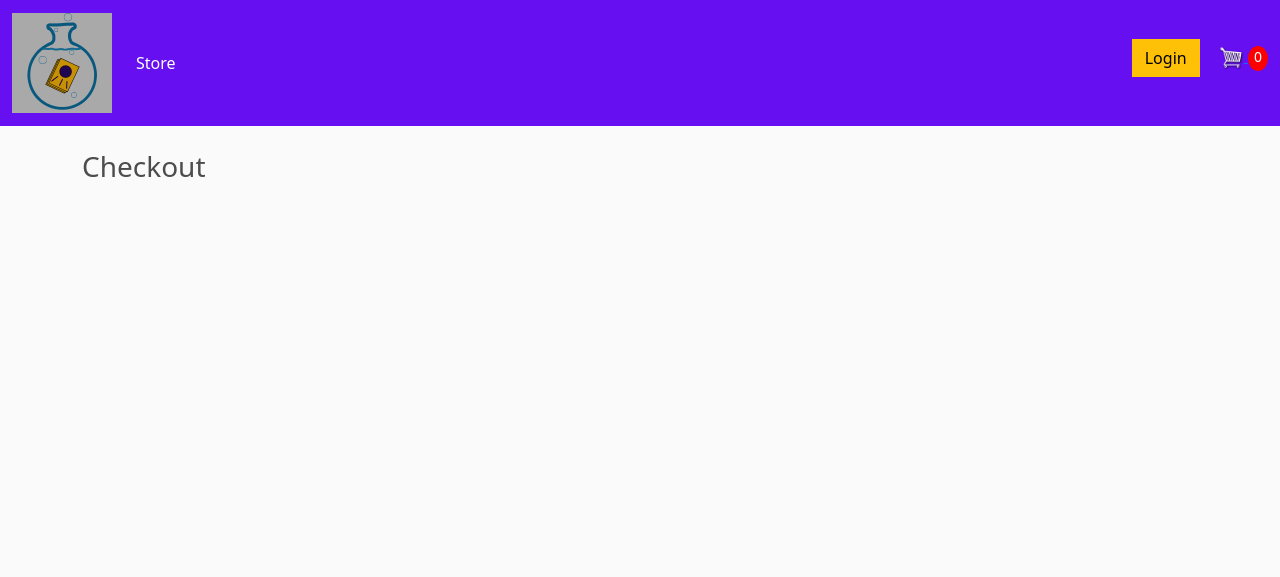
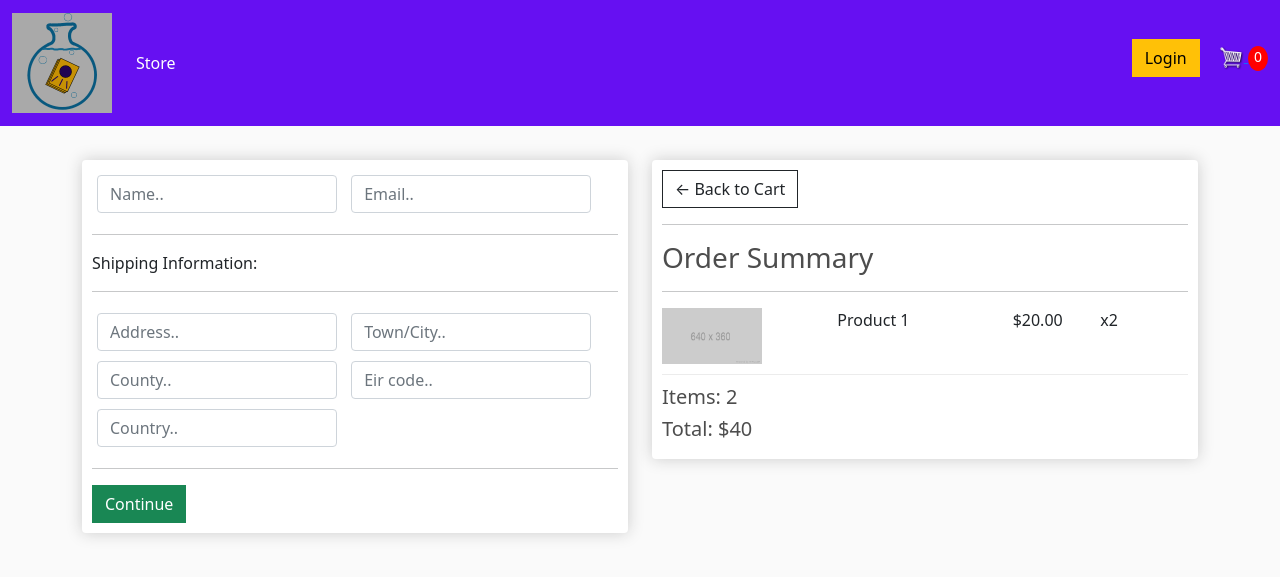
Before and after one commit to Phillip-Healy/the-build-lab, a Django app: page /checkout/ in a window 1280 px wide. Shown: the top 577 px of the page. Run offline with Django 3.2, Linux system fonts and the light colour scheme.

Commit message:
Add framework to cart adn checkout pages. Customise both

```diff
--- a/buildlab/static/css/main.css
+++ b/buildlab/static/css/main.css
@@ -49,7 +49,6 @@ h1,h2,h3,h4,h5,h6{
 
 /* Product Price */
 .price{
-    display: inline-block;
     float: right;
 }
 
@@ -77,6 +76,12 @@ h1,h2,h3,h4,h5,h6{
 	width:250px;
 	display: inline-block;
 	padding: 5px;
+}
+
+/* Cart Checkout Button */
+.checkout-btn{
+    float: right;
+    margin: 5px;
 }
 
 .cart-row{
--- a/store/templates/store/checkout.html
+++ b/store/templates/store/checkout.html
@@ -1,5 +1,67 @@
 {% extends 'store/main.html' %}
 {% load static %}
 {% block content %}
-    <h3>Checkout</h3>
+    <div class="row">
+        <div class="col-lg-6">
+            <div class="box-element" id="form-wrapper">
+                <form id="form">
+                    <div id="user-info">
+                        <div class="form-field">
+                            <input required class="form-control" type="text" name="name" placeholder="Name..">
+                        </div>
+                        <div class="form-field">
+                            <input required class="form-control" type="email" name="email" placeholder="Email..">
+                        </div>
+                    </div>
+
+                    <div id="shipping-info">
+                        <hr>
+                        <p>Shipping Information:</p>
+                        <hr>
+                        <div class="form-field">
+                            <input class="form-control" type="text" name="address" placeholder="Address..">
+                        </div>
+                        <div class="form-field">
+                            <input class="form-control" type="text" name="city" placeholder="Town/City..">
+                        </div>
+                        <div class="form-field">
+                            <input class="form-control" type="text" name="state" placeholder="County..">
+                        </div>
+                        <div class="form-field">
+                            <input class="form-control" type="text" name="zipcode" placeholder="Eir code..">
+                        </div>
+                        <div class="form-field">
+                            <input class="form-control" type="text" name="country" placeholder="Country..">
+                        </div>
+                    </div>
+
+                    <hr>
+                    <input id="form-button" class="btn btn-success btn-block" type="submit" value="Continue">
+                </form>
+            </div>
+
+            <br>
+			<div class="box-element hidden" id="payment-info">
+				<small>Paypal Options</small>
+			</div>
+
+        </div>
+
+        <div class="col-lg-6">
+            <div class="box-element">
+                <a  class="btn btn-outline-dark" href="{% url 'cart' %}">&#x2190; Back to Cart</a>
+				<hr>
+				<h3>Order Summary</h3>
+				<hr>
+				<div class="cart-row">
+					<div style="flex:2"><img class="row-image" src="{% static 'images/placeholder.png' %}"></div>
+					<div style="flex:2"><p>Product 1</p></div>
+					<div style="flex:1"><p>$20.00</p></div>
+					<div style="flex:1"><p>x2</p></div>
+				</div>
+				<h5>Items:   2</h5>
+				<h5>Total:   $40</h5>
+            </div>
+        </div>
+    </div>
 {% endblock content %}
```
Also changed, not shown: store/templates/store/cart.html (+58 -1 lines), store/templates/store/main.html (+7 -6 lines), buildlab/static/images/arrow-down.png (added), buildlab/static/images/arrow-up.png (added).
